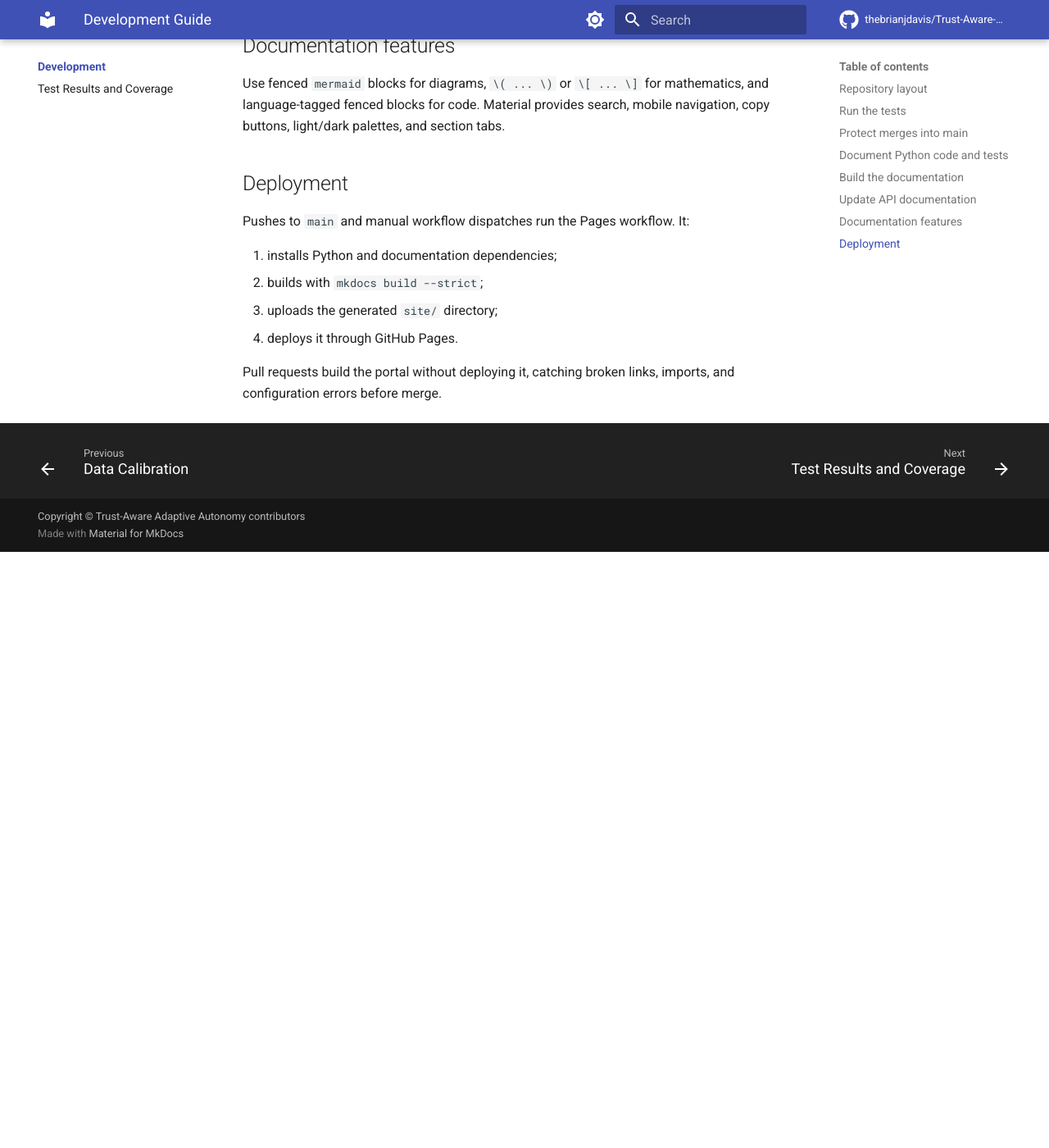
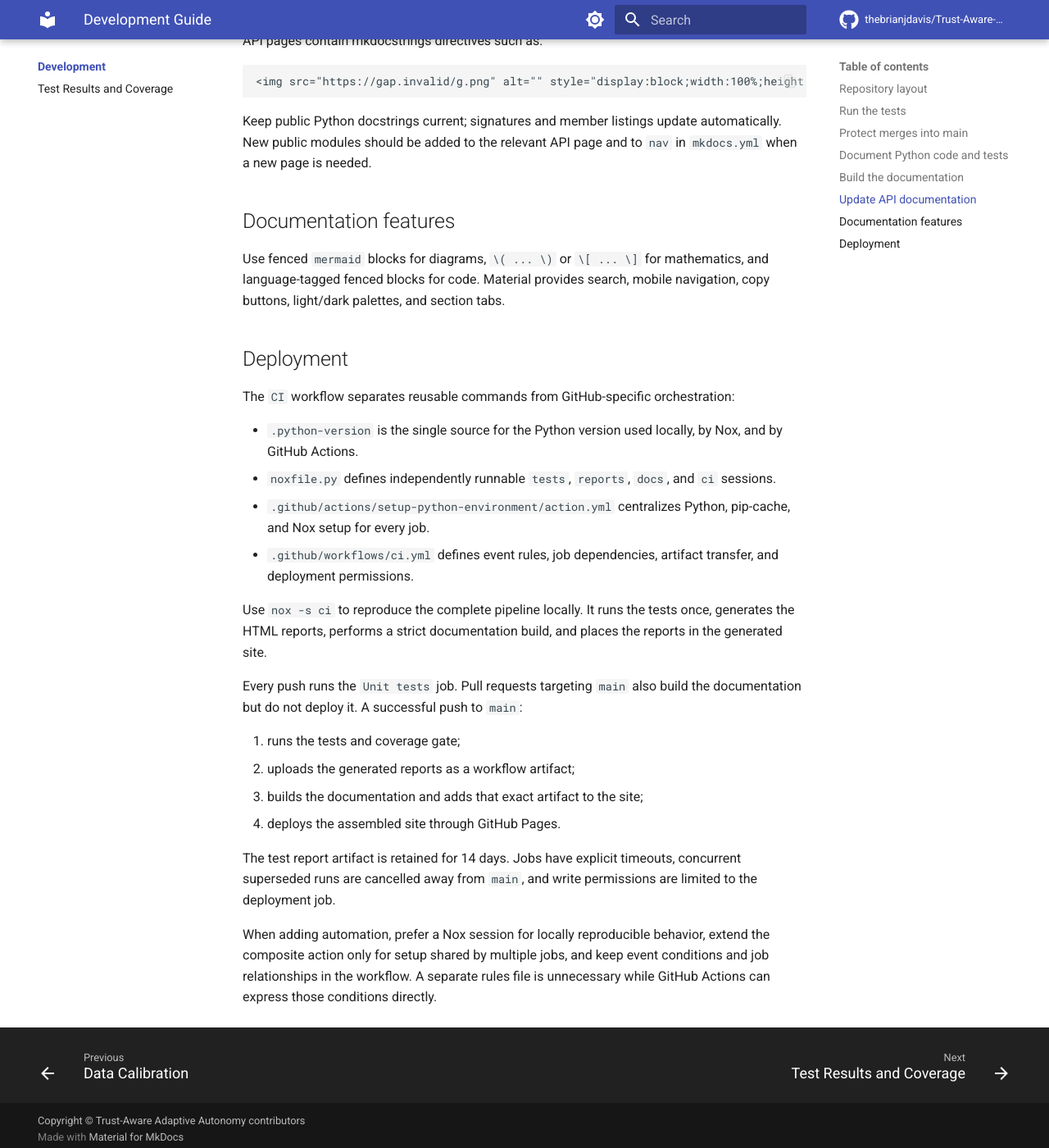
Before and after one commit to thebrianjdavis/Trust-Aware-Adaptive-Autonomy, an MkDocs documentation site: the page built from docs/development/index.md, in a window 1280 px wide and 1400 px high, scrolled down 2705 px. Shown: the whole window at 82% size. Built offline with MkDocs 1.6.1 and Material for MkDocs 9.7.7, drawn with Linux system fonts in a browser that asks for light colours; comment, search, counter and statistics services are not loaded; before the commit the page ends 3378 px from its top, so only the background shows below that; some of the changed text lies outside the part shown.

Commit message:
7: refactor CI into modular Nox pipeline

````diff
--- a/docs/development/index.md
+++ b/docs/development/index.md
@@ -4,6 +4,10 @@
 
 ```text
 .
+├── .github/
+│   ├── actions/           # Shared GitHub Actions setup steps
+│   └── workflows/         # Thin CI orchestration
+├── .python-version        # Canonical Python version
 ├── analysis/              # Result parsing, tables, and plots
 ├── configs/               # Scenario overrides
 ├── data/                  # Raw and calibrated FEMA data
@@ -26,24 +30,30 @@
 ├── config.py              # Canonical simulation configuration
 ├── main.py                # Command-line entry point
 ├── mkdocs.yml             # Documentation configuration
+├── noxfile.py             # Local and CI automation sessions
 ├── requirements-dev.txt   # Test and coverage dependencies
 ├── requirements-docs.txt  # Documentation build dependencies
+├── requirements-nox.txt   # Automation runner dependency
 └── requirements.txt       # Runtime dependencies
 ```
 
 ## Run the tests
 
-Install the test environment and run the suite from the repository root:
+Install Nox and run the test session from the repository root:
 
 ```bash
-python -m pip install -r requirements-dev.txt
-python -m pytest
+python -m pip install -r requirements-nox.txt
+nox -s tests
 ```
 
-The default command reports statement and branch coverage across `src/` and
-fails if total coverage falls below 95%. Every branch push and every pull
-request targeting `main` runs the same command through
-`.github/workflows/tests.yml`.
+Nox creates an isolated environment and installs the session dependencies. The
+test session reports statement and branch coverage across `src/` and fails if
+total coverage falls below 95%. Pass pytest arguments after `--`, for example
+`nox -s tests -- tests/planners/test_ai_planner.py`.
+
+Every branch push and every pull request targeting `main` runs the report
+session through `.github/workflows/ci.yml`. That session executes the same tests
+once while also generating the HTML artifacts used by the documentation site.
 
 ## Protect merges into main
 
@@ -82,8 +92,8 @@ configured in `mkdocs.yml`; do not use Doxygen directives such as `@brief`,
 `@param`, or `@return` in Python files.
 
 `tests/test_documentation.py` scans every tracked Python file with the standard
-library AST. The normal `python -m pytest` command—and therefore the `Unit tests`
-CI check—fails with the file, line, object type, and name when documentation is
+library AST. The normal `nox -s tests` command—and therefore the `Unit tests` CI
+check—fails with the file, line, object type, and name when documentation is
 missing. The same test module also reports the exact location of any Doxygen
 directive, keeping the documentation convention consistent as the repository
 grows.
@@ -91,8 +101,7 @@ grows.
 ## Build the documentation
 
 ```bash
-python -m pip install -r requirements.txt -r requirements-docs.txt
-mkdocs serve
+nox -s docs -- serve
 ```
 
 Open `http://127.0.0.1:8000/` for a live-reloading preview.
@@ -100,7 +109,7 @@ Open `http://127.0.0.1:8000/` for a live-reloading preview.
 Validate the same strict build used in CI:
 
 ```bash
-mkdocs build --strict
+nox -s docs
 ```
 
 Generated files are written to `site/` and should not be committed.
@@ -125,12 +134,35 @@ search, mobile navigation, copy buttons, light/dark palettes, and section tabs.
 
 ## Deployment
 
-Pushes to `main` and manual workflow dispatches run the Pages workflow. It:
+The `CI` workflow separates reusable commands from GitHub-specific
+orchestration:
 
-1. installs Python and documentation dependencies;
-2. builds with `mkdocs build --strict`;
-3. uploads the generated `site/` directory;
-4. deploys it through GitHub Pages.
+- `.python-version` is the single source for the Python version used locally,
+  by Nox, and by GitHub Actions.
+- `noxfile.py` defines independently runnable `tests`, `reports`, `docs`, and
+  `ci` sessions.
+- `.github/actions/setup-python-environment/action.yml` centralizes Python,
+  pip-cache, and Nox setup for every job.
+- `.github/workflows/ci.yml` defines event rules, job dependencies, artifact
+  transfer, and deployment permissions.
 
-Pull requests build the portal without deploying it, catching broken links,
-imports, and configuration errors before merge.
+Use `nox -s ci` to reproduce the complete pipeline locally. It runs the tests
+once, generates the HTML reports, performs a strict documentation build, and
+places the reports in the generated site.
+
+Every push runs the `Unit tests` job. Pull requests targeting `main` also build
+the documentation but do not deploy it. A successful push to `main`:
+
+1. runs the tests and coverage gate;
+2. uploads the generated reports as a workflow artifact;
+3. builds the documentation and adds that exact artifact to the site;
+4. deploys the assembled site through GitHub Pages.
+
+The test report artifact is retained for 14 days. Jobs have explicit timeouts,
+concurrent superseded runs are cancelled away from `main`, and write
+permissions are limited to the deployment job.
+
+When adding automation, prefer a Nox session for locally reproducible behavior,
+extend the composite action only for setup shared by multiple jobs, and keep
+event conditions and job relationships in the workflow. A separate rules file
+is unnecessary while GitHub Actions can express those conditions directly.
--- /dev/null
+++ b/requirements-nox.txt
@@ -0,0 +1 @@
+nox==2026.8.17
````
Also changed, not shown: README.md (+17 -6 lines), docs/development/test-reports.md (+8 -7 lines), noxfile.py (added, +130 -0 lines), 5 other files.
